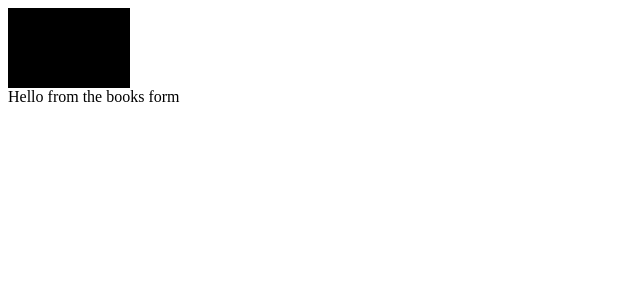
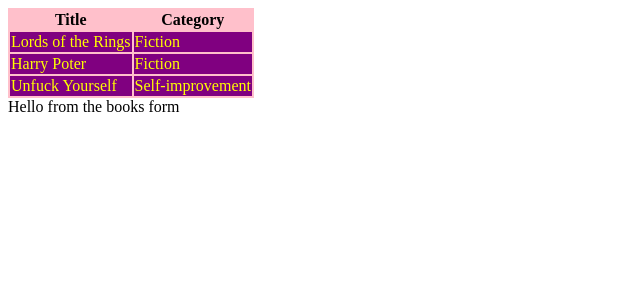
Before and after one commit to mariosknl/book_store, a React (Create React App) app: page / in a window 1280 px wide. Shown: the top 300 px of the page, without its empty margins (0-640 px from the left). Built offline with nearby package versions, Linux system fonts and the light colour scheme.

Commit message:
add book component content

```diff
--- a/src/components/Book.js
+++ b/src/components/Book.js
@@ -1,26 +1,28 @@
 import React from 'react';
 import PropTypes from 'prop-types';
+import styled from 'styled-components';
 
+const StyledRow = styled.tr`
+  background: purple;
+  color: yellow;
+`;
 export default function Book(props) {
-  const { id, title, category } = props;
+  const { book } = props;
+  const { id, title, category } = book;
   return (
-    <div>
-      This is a row
-      {id}
-      {' '}
-      {title}
-      {' '}
-      { category}
-    </div>
+    <StyledRow>
+      <td>
+        {title}
+      </td>
+      <td>
+
+        { category}
+      </td>
+    </StyledRow>
   );
 }
 
 Book.propTypes = {
-  id: PropTypes.number.isRequired,
-  title: PropTypes.string.isRequired,
-  category: PropTypes.string.isRequired,
+  book: PropTypes.objectOf(PropTypes.object).isRequired,
+
 };
-{ /* <tr>
-<td>The table body</td>
-<td>with two columns</td>
-</tr> */ }
--- a/src/components/BooksList.js
+++ b/src/components/BooksList.js
@@ -4,7 +4,7 @@
 import Book from './Book';
 
 const StyledBooksList = styled.table`
-  background: black;
+  background: pink;
 `;
 
 export default function BooksList() {
@@ -13,7 +13,8 @@
     <StyledBooksList>
       <thead>
         <tr>
-          <th colSpan="2">The table header</th>
+          <th>Title</th>
+          <th>Category</th>
         </tr>
       </thead>
       <tbody>
```
